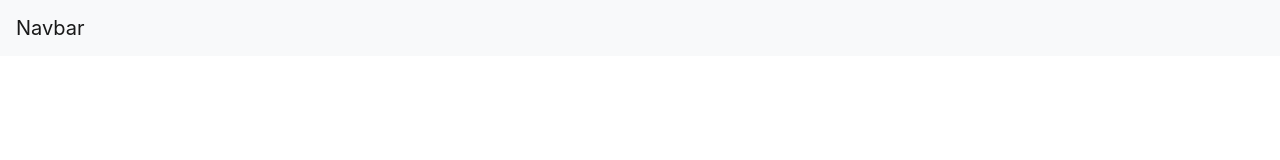
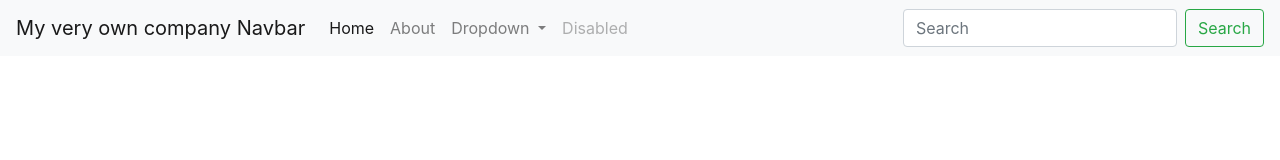
Before and after one commit to mairajsiddiqui/branchtestig, a plain HTML site: page index.html in a window 1280 px wide. Drawn offline with nearby package versions, Linux system fonts and the light colour scheme.

Commit message:
Add company name

```diff
--- a/index.html
+++ b/index.html
@@ -6,44 +6,44 @@
     <meta name="viewport" content="width=device-width, initial-scale=1, shrink-to-fit=no">
 
     <!-- Bootstrap CSS -->
-    <link rel="stylesheet" href="https://stackpath.bojkjkjotstrapcdn.com/bootstrap/4.5.2/css/bootstrap.min.css" integrity="sha384-JcKb8q3iqJ61gNV9KGb8thSsNjpSL0n8PARn9HuZOnIxN0hoP+VmmDGMN5t9UJ0Z" crossorigin="anonymous">
+    <link rel="stylesheet" href="https://stackpath.bootstrapcdn.com/bootstrap/4.5.2/css/bootstrap.min.css" integrity="sha384-JcKb8q3iqJ61gNV9KGb8thSsNjpSL0n8PARn9HuZOnIxN0hoP+VmmDGMN5t9UJ0Z" crossorigin="anonymous">
 
     <title>Hello, world!</title>
   </head>
   <body>
     <nav class="navbar navbar-expand-lg navbar-light bg-light">
-        <a class="navbar-brand" href="#">Navbar</a>
-        <button class="navbar-toggler" type="butkjjkjkjjton" data-toggle="collapse" data-target="#dfdfdfdnavbarSupportedContent" aria-controls="navbarSupportedContent" aria-expanded="false" aria-label="Toggle navigation">
+        <a class="navbar-brand" href="#">My very own company Navbar</a>
+        <button class="navbar-toggler" type="button" data-toggle="collapse" data-target="#navbarSupportedContent" aria-controls="navbarSupportedContent" aria-expanded="false" aria-label="Toggle navigation">
           <span class="navbar-toggler-icon"></span>
         </button>
 
-        <div class="collapse navbar-cjkjkollapse" id="navbarSupportedContent">
-          <ul class="navjkjkjbar-nav mr-auto">
+        <div class="collapse navbar-collapse" id="navbarSupportedContent">
+          <ul class="navbar-nav mr-auto">
             <li class="nav-item active">
               <a class="nav-link" href="#">Home <span class="sr-only">(current)</span></a>
             </li>
             <li class="nav-item">
-              <a class="nav-link" href="#">Link</a>
+              <a class="nav-link" href="#">About</a>
             </li>
-            <li ghgclass="nav-item dropdown">
-              <a class="nav-link dropdown-toggle" href="#" id="navbadfrDropdown" role="button" data-toggle="dropdown" aria-haspopup="true" aria-edfdfdxpanded="false">
+            <li class="nav-item dropdown">
+              <a class="nav-link dropdown-toggle" href="#" id="navbarDropdown" role="button" data-toggle="dropdown" aria-haspopup="true" aria-expanded="false">
                 Dropdown
               </a>
               <div class="dropdown-menu" aria-labelledby="navbarDropdown">
                 <a class="dropdown-item" href="#">Action</a>
                 <a class="dropdown-item" href="#">Another action</a>
                 <div class="dropdown-divider"></div>
-                <a class="dropdown-item" href="#">Somefddfdthing else here</a>
-              </dghghiv>
+                <a class="dropdown-item" href="#">Something else here</a>
+              </div>
             </li>
             <li class="nav-item">
               <a class="nav-link disabled" href="#" tabindex="-1" aria-disabled="true">Disabled</a>
             </li>
-          </ul>ghg
+          </ul>
           <form class="form-inline my-2 my-lg-0">
             <input class="form-control mr-sm-2" type="search" placeholder="Search" aria-label="Search">
-            <button class="btn btn-outline-sucfdfdfdcess my-2 my-sm-0" type="submit">Search</button>
-          </fghgrm>
+            <button class="btn btn-outline-success my-2 my-sm-0" type="submit">Search</button>
+          </form>
         </div>
       </nav>
 
```
